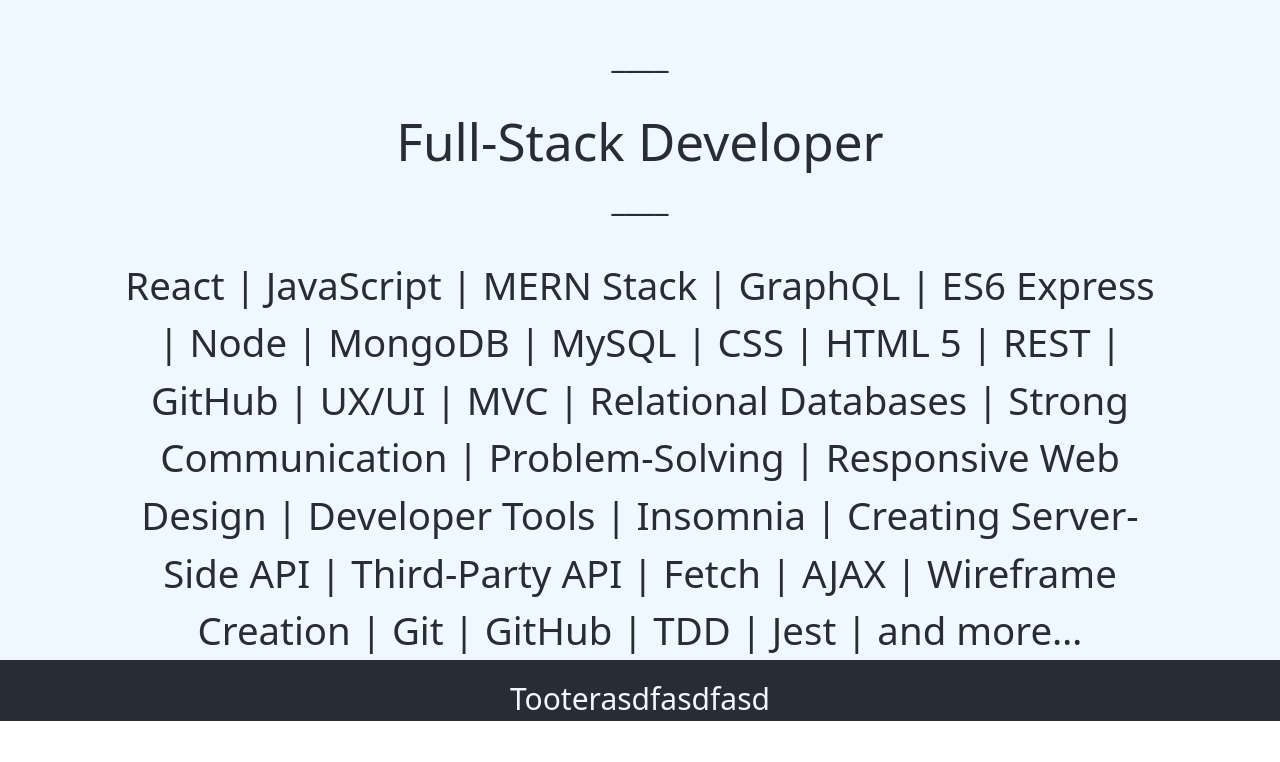
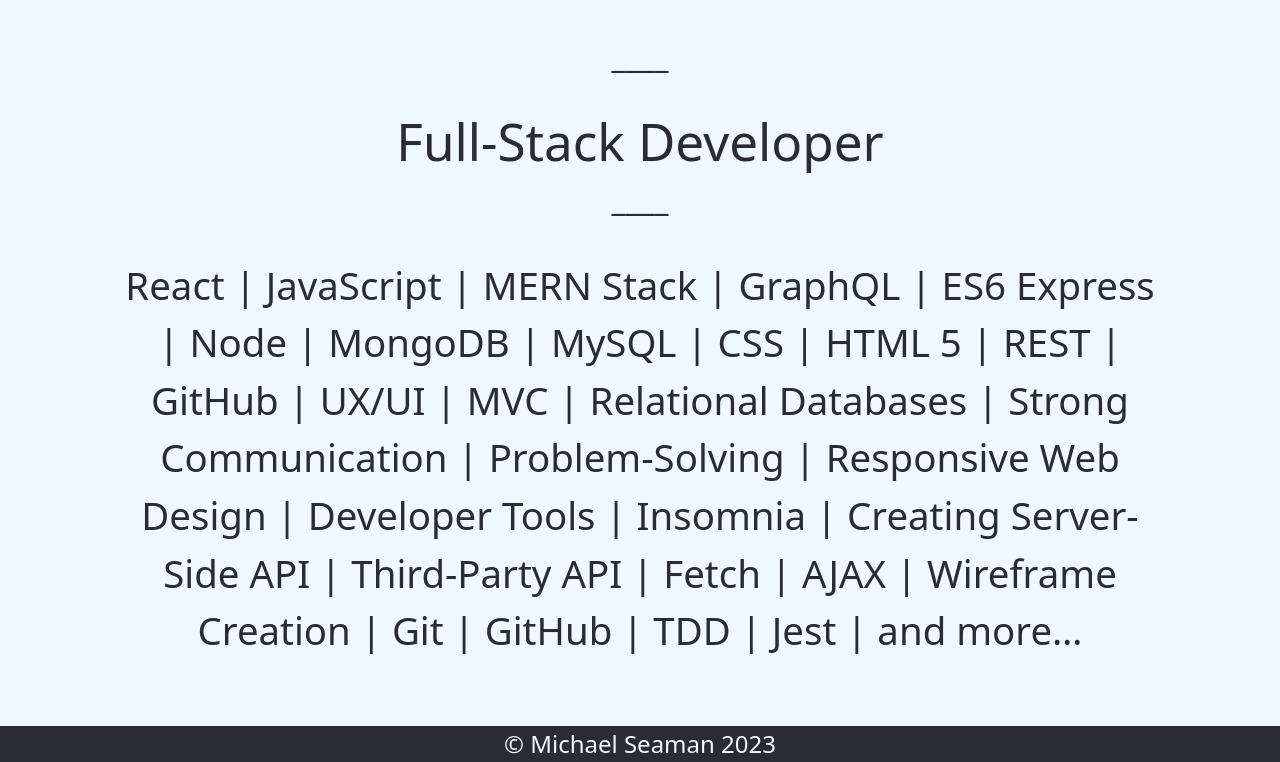
Before and after one commit to mseaman26/portfolio-2, a React (Create React App) app in the folder client/: page /#/ in a window 1280 px wide. Shown: the part 285-1047 px from the top of the page. Before the commit the page ends 1006 px from the top, so only its background shows below. Built offline with nearby package versions, Linux system fonts and the light colour scheme.

Commit message:
getting ready to deploy

```diff
--- a/client/src/App.css
+++ b/client/src/App.css
@@ -112,6 +112,7 @@
 
 .page{
  padding-top: 50px;
+ padding-bottom: 50px;
 }
 .project_div{
   padding-top: 13px;
@@ -141,7 +142,7 @@
   margin-top: 80px;
   font-size: 12vw;
 }
-.secondayr_header{
+.seconday_header{
   margin-top: 35px;
   font-size: 4vw
 }
@@ -153,7 +154,7 @@
 }
 .custom_footer{
   position: relative;
-
+  font-size: 24px;
   width: 100%;
   text-align: center;
 }
--- a/client/src/Pages/Home.js
+++ b/client/src/Pages/Home.js
@@ -10,7 +10,7 @@
             <h2>
                 ____
             </h2>
-            <h2 className='secondayr_header'>
+            <h2 className='seconday_header'>
                 Full-Stack Developer
             </h2>
             <h2>
--- a/client/src/Pages/ProjectsPage.js
+++ b/client/src/Pages/ProjectsPage.js
@@ -38,7 +38,7 @@
     ]
     return (
         <div className='container page'>
-            <h1>Projects</h1>
+            <h1 className='seconday_header'>Projects</h1>
             {projects.map((project, index) => {
                 return(
                     <Project project={project} key={index}></Project>
--- a/client/src/components/Footer.js
+++ b/client/src/components/Footer.js
@@ -2,7 +2,7 @@
 
 const Footer = () => {
     return(
-        <div className="custom_footer">Tooterasdfasdfasd</div>
+        <div className="custom_footer">&copy; Michael Seaman 2023</div>
     )
 }
 
--- a/client/src/components/Header.js
+++ b/client/src/components/Header.js
@@ -36,7 +36,7 @@
                     </a>
                 </div>
                 {showMenu ? (
-                    <Menu className='col-6' right>
+                  <Menu className='col-6' right>
                     <a className="menu-item" href="/">
                       Home
                     </a>
```
Also changed, not shown: client/package.json (+7 -1 lines).
